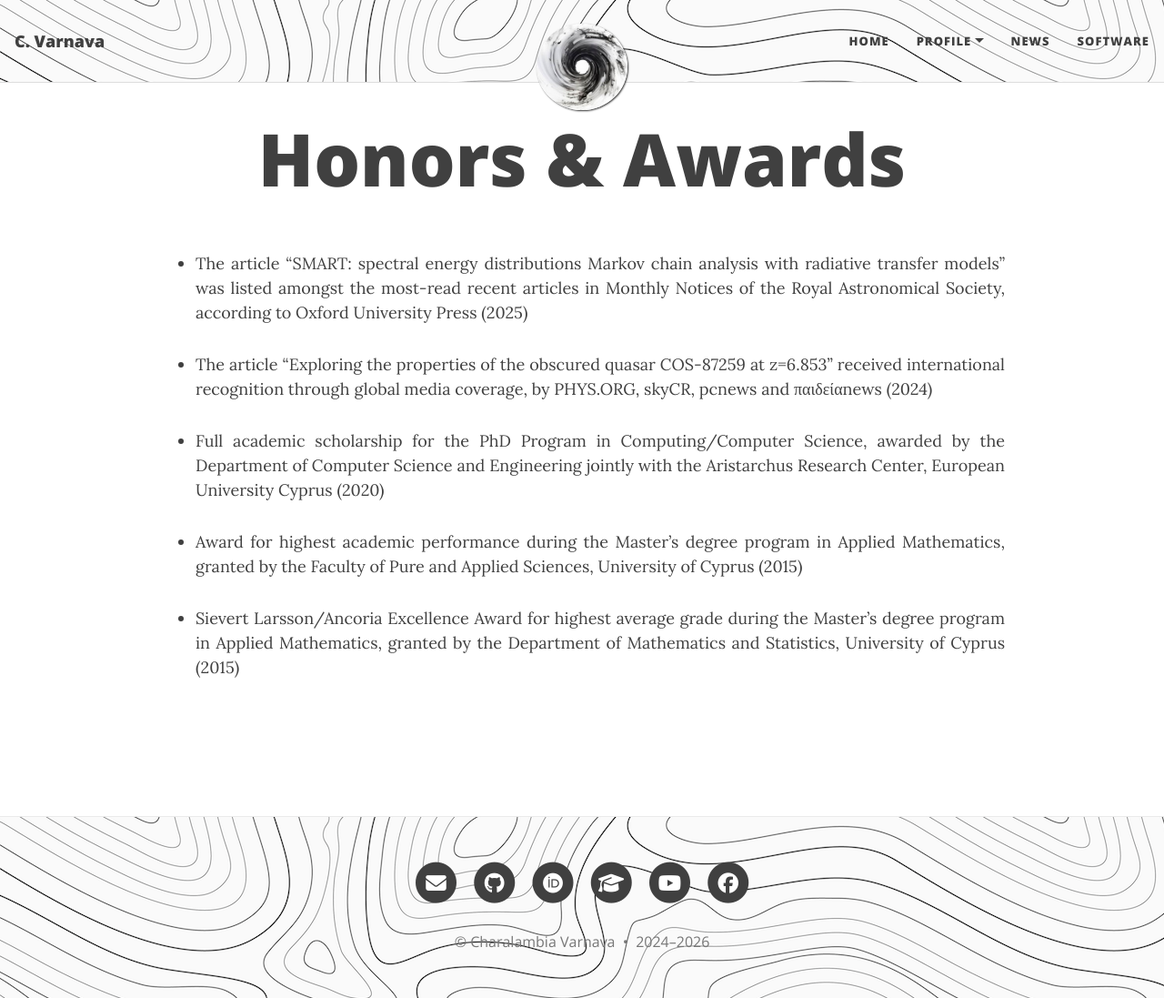
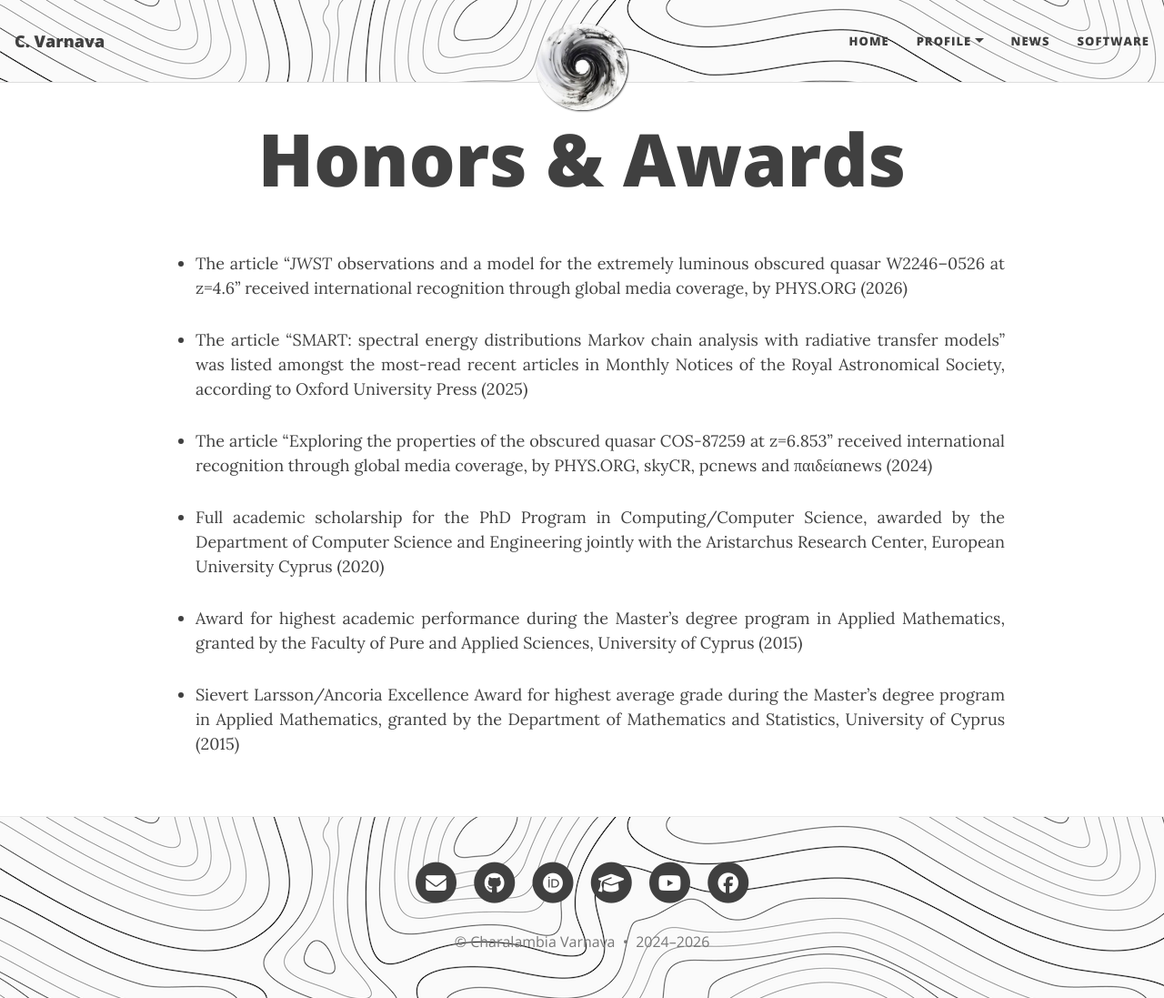
Before and after one commit to ch-var/ch-var.github.io, a Jekyll site: the page built from honors_awards.html, in a window 1280 px wide and 1097 px high. Shown: the whole window at 91% size. Built offline with Jekyll 4.4.1, drawn with Linux system fonts in a browser that asks for light colours.

Commit message:
Update honors_awards.html

```diff
--- a/honors_awards.html
+++ b/honors_awards.html
@@ -22,6 +22,8 @@
 
 <p></p>
 <ul>
+<li class="responsive-margin">The article “<i>JWST</i> observations and a model for the extremely luminous obscured quasar W2246–0526 at z=4.6” received international recognition through global media coverage, by PHYS.ORG (2026)</li>
+<p></p>
 <li class="responsive-margin">The article “SMART: spectral energy distributions Markov chain analysis with radiative transfer models” was listed amongst the most-read recent articles in Monthly Notices of the Royal Astronomical Society, according to Oxford University Press (2025)</li>
 <p></p>
 <li class="responsive-margin">The article “Exploring the properties of the obscured quasar COS-87259 at z=6.853” received international recognition through global media coverage, by PHYS.ORG, skyCR, pcnews and παιδείαnews (2024)</li>
```
